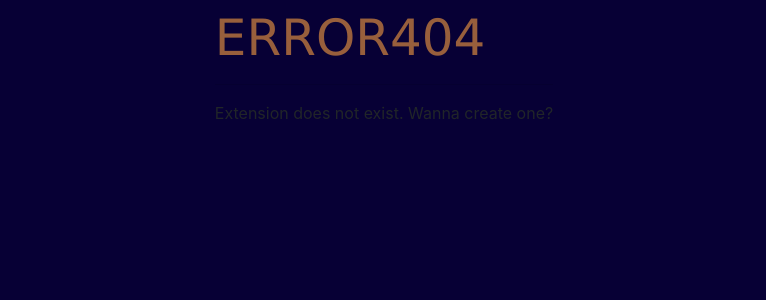
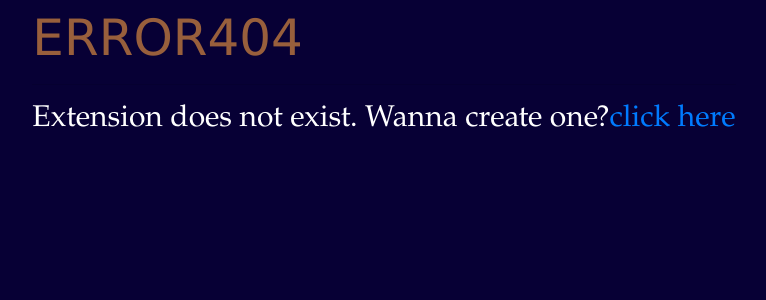
Before and after one commit to BajajAyush/url_shortener, a Django app: page /43 in a window 1280 px wide. Shown: the top 300 px of the page, without its empty margins (256-1022 px from the left). Run offline with Django 3.2, Linux system fonts and the light colour scheme; data comes from the database, SQL or seed files in the repository; some libraries are stand-ins or nearby versions.

Commit message:
error page edited

```diff
--- a/main/templates/main/base.html
+++ b/main/templates/main/base.html
@@ -19,7 +19,7 @@
             form {
                 color: white;
                 font-size: 30px;
-                font-family: "Comic Sans MS", cursive, sans-serif;
+                font-family: "Palatino Linotype", "Book Antiqua", Palatino, serif;
                 display: flex;
                 align-items:center;
                 flex-direction: column;
@@ -57,6 +57,11 @@
             display: flex;
             align-items:center;
             flex-direction: column;
+            }
+            h3 {
+                color: white;
+                font-size: 30px;
+                font-family: "Palatino Linotype", "Book Antiqua", Palatino, serif;
             }
             /*ul.messages li{
             font-size: 12px;
--- a/main/templates/main/error404.html
+++ b/main/templates/main/error404.html
@@ -4,5 +4,5 @@
 {% block title %} Error404 {% endblock %}
 {% block h1 %} ERROR404  {% endblock %}
 {% block content %}
-Extension does not exist. Wanna create one?
+<h3>Extension does not exist. Wanna create one?<a href="https://dikhe.ga">click here</a></h3>
 {% endblock %}
```
